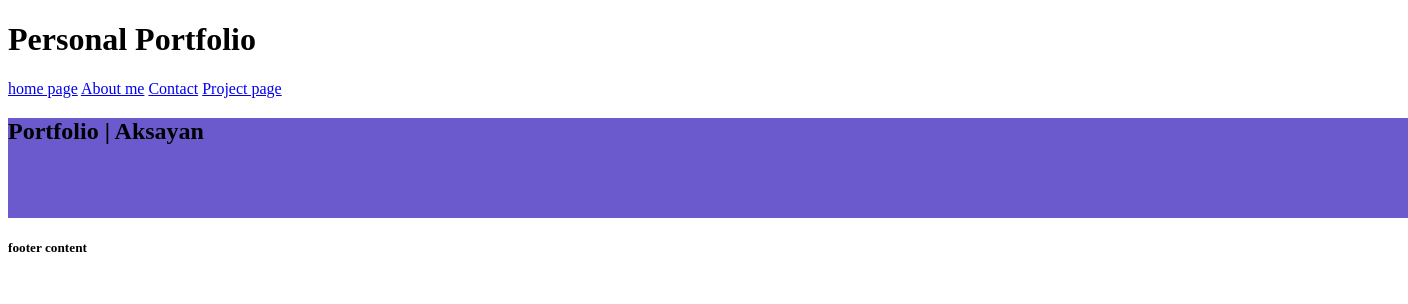
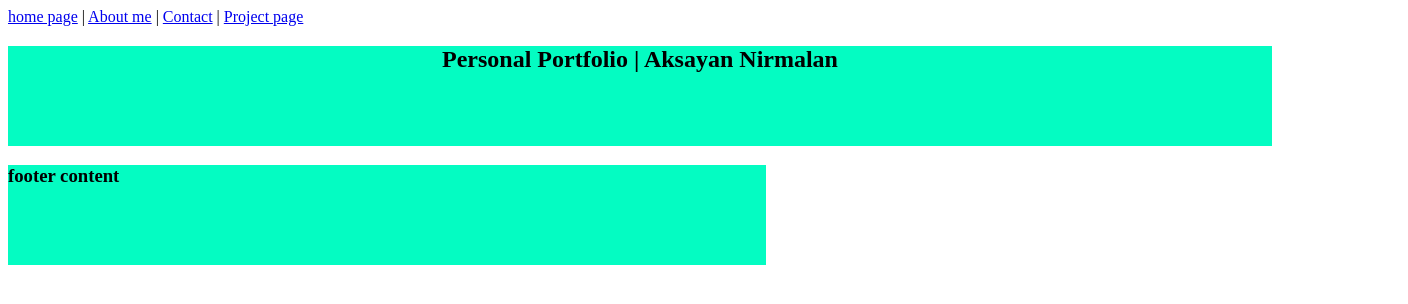
Before and after one commit to aksayannirmalan-gif/INFR3120-Assignment-1, a plain HTML site: page index.html in a window 1280 px wide. Shown: the whole page, 1408 px wide, since content can reach past the window. Drawn offline with Linux system fonts and the light colour scheme.

Commit message:
fifth commit

```diff
--- a/index.css
+++ b/index.css
@@ -1,30 +1,21 @@
 @charset "UTF-8";
 
-#banner h1
+#banner
 {
-
+    width:100%;
+    height: 100px;
+    Background-color:rgb(4, 252, 194);
+    text-align: center;
 
 }
 
-#wrapper
-{
-    width: 1400px;
-    height: 100px;
-    margin-right: auto;
-    margin-left: auto;
-    background-color:slateblue;
-}
 
-#body
-{
-    background:yellow;
-    padding: 0px;
-    margin: 0px;
-}
+
 
 #footer
 {
+    width: 60%;
 
     height:100px;
-    background-color:purple;
+    background-color:rgb(4, 252, 194);
 }
--- a/index.html
+++ b/index.html
@@ -1,36 +1,35 @@
 <!DOCTYPE html>
 <html>
+    <link rel="stylesheet" type="text/css" href="index.css">
+
+    <nav>
+
+        <a href="index.html">home page</a> |
+        <a href="about.html"> About me</a> |
+        <a href="contact.html">Contact</a> |
+        <a href="project.html">Project page</a>
+            <!--href allow for links to be on the page leading to different website or the same one-->
+
+
+    </nav>
+    <!--navigation allows for website to -->
     <head>
         <meta charset="UTF-8">
         <title>INFR 3120 assignment 1</title>
-        <link rel="stylesheet" type="text/css" href="index.css">
+        <!-- <link rel="stylesheet" type="text/css" href="index.css"> -->
 
         <div id="banner">
-            <h1>Personal Portfolio</h1>
+            <h2>Personal Portfolio | Aksayan Nirmalan</h2>
         </div>
     </head>
-    <nav>
-        <h7>
-            <a href="index.html">home page</a>
-            <a href="about.html"> About me</a>
-            <a href="contact.html">Contact</a>
-            <a href="project.html">Project page</a>
-        </h7>
-    </nav>
-
-    <body>
-        <div id="wrapper">
 
 
-            <div id="left-column">
 
-                <h2>Portfolio | Aksayan</h2>
-            </div>
-        </div>
-    </body>
 
     <footer>
-        <h5>footer content</h5>
+        <div id="footer">
+            <h3>footer content</h3>
+        </div>
     </footer>
 
 </html>
```
Also changed, not shown: about.html (+7 -4 lines), contact.html (+29 -3 lines), project.html (+11 -3 lines).
